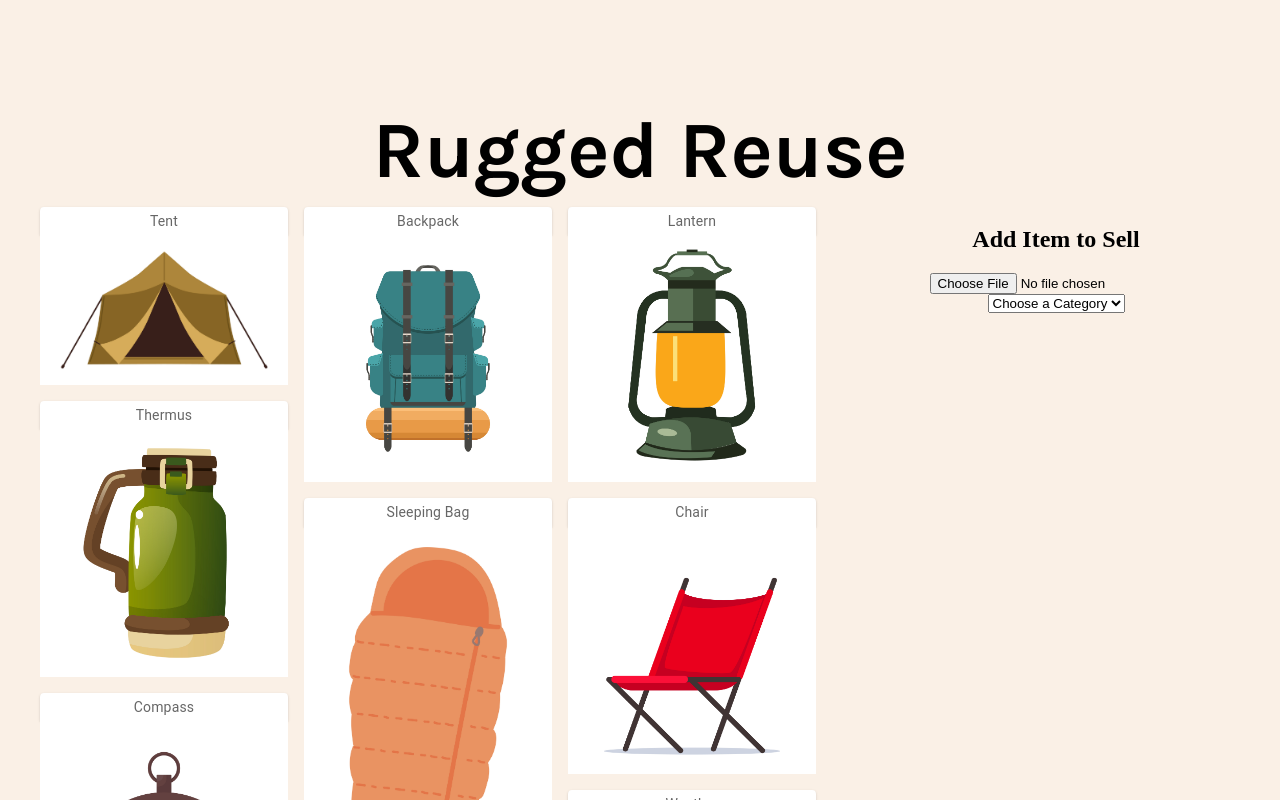
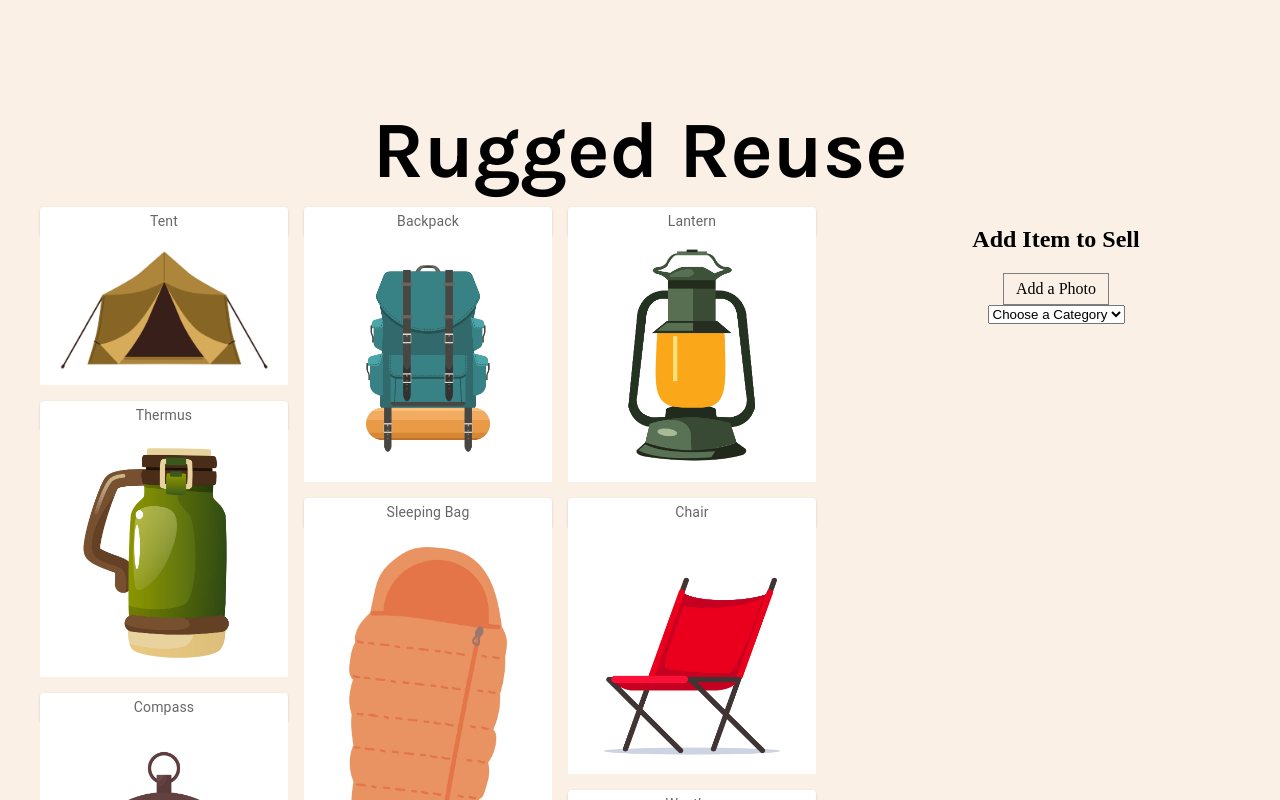
Before and after one commit to kelleyej/rugged-reuse, a React (Vite) app: page /gear in a window 1280 px wide. Shown: the top 800 px of the page. Built offline with nearby package versions, Linux system fonts and the light colour scheme.

Commit message:
Customize upload photo input

```diff
--- a/src/components/Gear.css
+++ b/src/components/Gear.css
@@ -32,3 +32,14 @@
 form {
     text-align: center;
 }
+
+input[type='file'] {
+    display: none;
+}
+
+.custom-add {
+    display: inline-block;
+    cursor: pointer;
+    padding: 6px 12px;
+    border: 1px solid gray;
+}
--- a/src/components/Gear.tsx
+++ b/src/components/Gear.tsx
@@ -59,7 +59,8 @@ export default function Gear() {
                 <section class='add-item'>
                     <h2>Add Item to Sell</h2>
                     <form>
-                        <input type='file' />
+                        <label for='add-image' class='custom-add'>Add a Photo</label>
+                        <input id='add-image' type='file' />
                         <select>
                             <option value=''>Choose a Category</option>
                             <option value='tents'>Tents</option>
```
